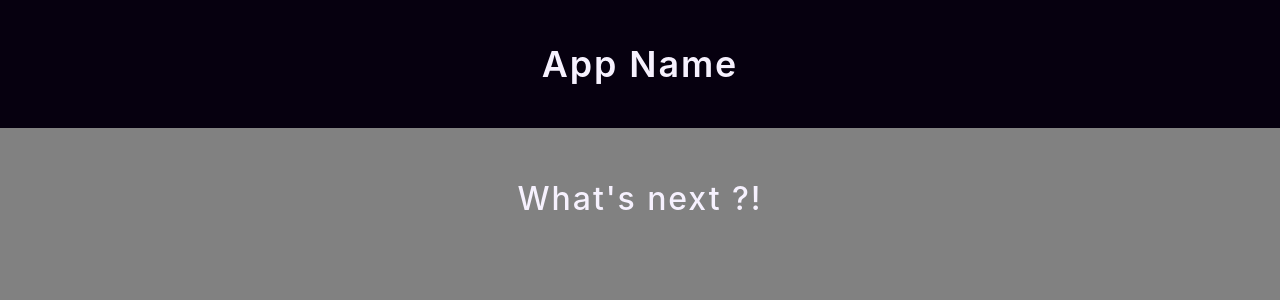
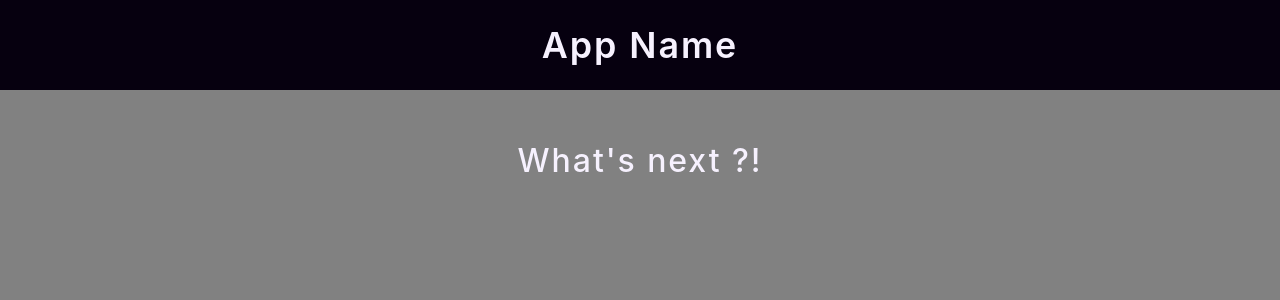
Before and after one commit to Jul1enF/nextjs-template, a Next.js app: page / in a window 1280 px wide. Shown: the top 300 px of the page. Built offline with nearby package versions, Linux system fonts and the light colour scheme.

Commit message:
same header computer/phone

```diff
--- a/components/layout/computer/ComputerHeader.js
+++ b/components/layout/Header.js
@@ -1,6 +1,6 @@
-import styles from "@/styles/layout/computer/ComputerHeader.module.css"
+import styles from "@/styles/layout/Header.module.css"
 
-export default function ComputerHeader () {
+export default function Header() {
 
     return (
         <div className={styles.body} >
--- a/components/layout/phone/PhoneHeader.js
+++ /dev/null
@@ -1,13 +0,0 @@
-import styles from "@/styles/layout/phone/PhoneHeader.module.css"
-
-
-export default function PhoneHeader () {
-
-    return (
-        <div className={styles.body} >
-            <h1 className={styles.headerTitle}>
-                App Name
-            </h1>
-        </div>
-    )
-}
--- a/pages/_app.js
+++ b/pages/_app.js
@@ -4,12 +4,9 @@ import '@/styles/components.css'
 import '@/styles/fonts.css'
 import '@/styles/screenCoeff.css'
 import Head from 'next/head';
-import ComputerHeader from '@/components/layout/computer/ComputerHeader';
-import PhoneHeader from '@/components/layout/phone/PhoneHeader';
-import { useWindowDimensions } from '@/hooks/useWindowDimensions';
+import Header from '@/components/layout/Header';
 
 function App({ Component, pageProps }) {
-  const { computerDisplay } = useWindowDimensions()
 
   return (
     <>
@@ -17,7 +14,7 @@ function App({ Component, pageProps }) {
         <title>Next.js App</title>
       </Head>
 
-     {computerDisplay ? <ComputerHeader /> : <PhoneHeader />}
+      <Header />
 
       <Component {...pageProps} />
     </>
--- a/styles/components.css
+++ b/styles/components.css
@@ -13,7 +13,7 @@ only screen and (min-height: 600px) and (aspect-ratio > 1) {
 
     /* Main sizes of the components */
     :root {
-        --header-height: 10vw;
+        --header-height: 7vw;
         --page-padding-top: calc(var(--header-height) + 4vw);
         --page-padding-bottom: 4vw;
         --regular-border-radius: 0.8vw;
--- /dev/null
+++ b/styles/layout/Header.module.css
@@ -0,0 +1,48 @@
+/* Computer */
+@media only screen and (min-width: 1100px) and (aspect-ratio < 1),
+only screen and (min-height: 600px) and (aspect-ratio > 1) {
+.body {
+    min-height: var(--header-height);
+    width: 100vw;
+    background-color: var(--strong-black);
+    position : absolute;
+    top: 0;
+    display: flex;
+    flex-direction: row;
+    justify-content: center;
+    align-items: center;
+}
+
+.headerTitle {
+    color: var(--dark-white);
+    margin: 0;
+    font-size: 2.8vw;
+    letter-spacing: 0.15vw;
+    font-weight: 600;
+    text-align: center;
+}
+}
+
+/* Phones */
+@media only screen and (max-width: 1100px) and (aspect-ratio < 1),
+only screen and (max-height: 600px) and (aspect-ratio > 1) {
+.body {
+    min-height: var(--header-height);
+    background-color: var(--strong-black);
+    display: flex;
+    flex-direction: row;
+    justify-content: center;
+    align-items: center;
+    position: sticky;
+    top: 0;
+}
+
+.headerTitle {
+    color: var(--dark-white);
+    margin: 0;
+    font-size: calc(var(--screen-coeff) * 36px);
+    letter-spacing: calc(var(--screen-coeff) * 2px);
+    font-weight: 600;
+    text-align: center;
+}
+}
--- a/styles/layout/computer/ComputerHeader.module.css
+++ /dev/null
@@ -1,20 +0,0 @@
-.body {
-    min-height: var(--header-height);
-    width: 100vw;
-    background-color: var(--strong-black);
-    position : absolute;
-    top: 0;
-    display: flex;
-    flex-direction: row;
-    justify-content: center;
-    align-items: center;
-}
-
-.headerTitle {
-    color: var(--dark-white);
-    margin: 0;
-    font-size: 2.8vw;
-    letter-spacing: 0.15vw;
-    font-weight: 600;
-    text-align: center;
-}
--- a/styles/layout/phone/PhoneHeader.module.css
+++ /dev/null
@@ -1,19 +0,0 @@
-.body {
-    min-height: var(--header-height);
-    background-color: var(--strong-black);
-    display: flex;
-    flex-direction: row;
-    justify-content: center;
-    align-items: center;
-    position: sticky;
-    top: 0;
-}
-
-.headerTitle {
-    color: var(--dark-white);
-    margin: 0;
-    font-size: calc(var(--screen-coeff) * 36px);
-    letter-spacing: calc(var(--screen-coeff) * 2px);
-    font-weight: 600;
-    text-align: center;
-}
```
